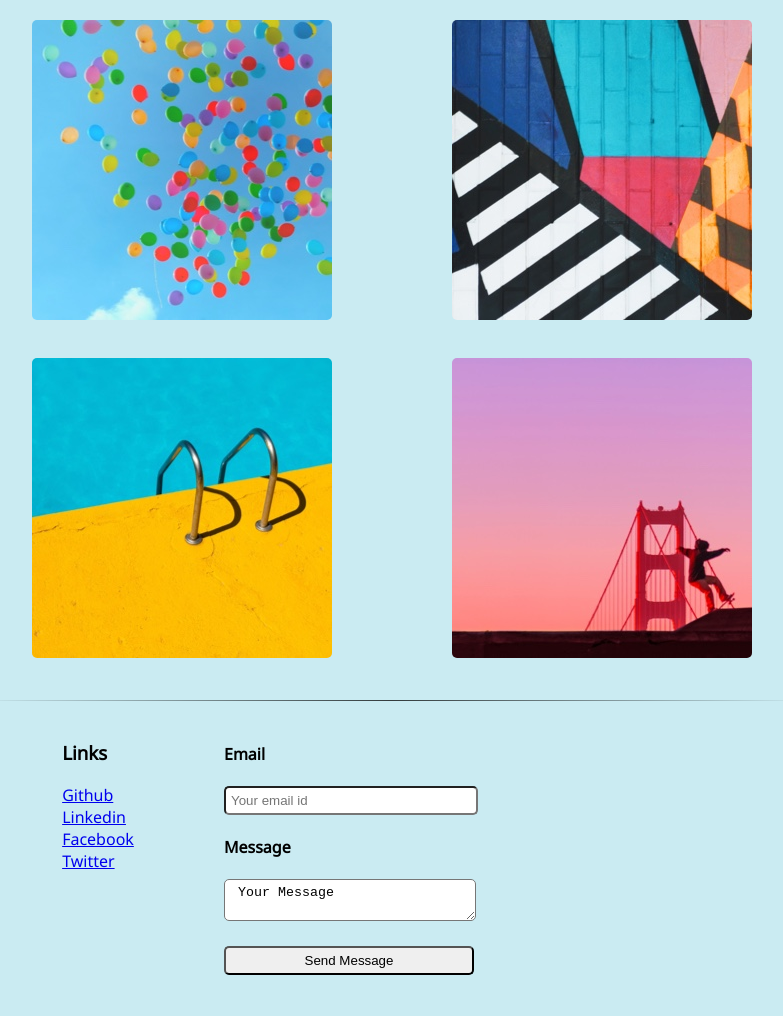
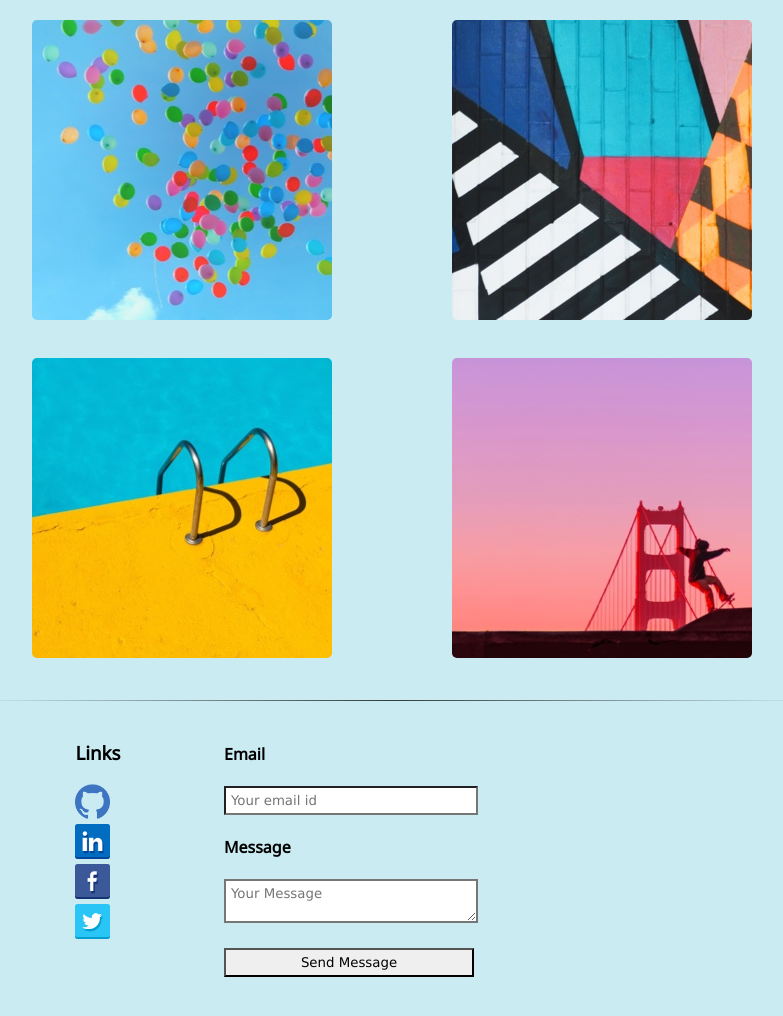
Before and after one commit to vipasyan/My-Portfolio, a plain HTML site: page Portfolio/CF.html in a window 1280 px wide. Shown: the part 580-1596 px from the top of the page, without its empty margins (248-1031 px from the left). Drawn offline with Linux system fonts and the light colour scheme.

Commit message:
Add Icons
Add icons for links and place holder for message

```diff
--- a/Portfolio/CF.html
+++ b/Portfolio/CF.html
@@ -71,15 +71,15 @@
 <h3> Links </h3>
 <ul class="links-list">
 <li>
-<a href="https://github.com/vipasyan"> Github </a>
+<a href="https://github.com/vipasyan"> <img class="socialmedia" src = "images/github.png" /></a>
 </li>
 <li>
- <a href="https://www.linkedin.com/in/vipasyan-telaprolu/"> Linkedin </a>
+<a href="https://www.linkedin.com/in/vipasyan-telaprolu/"> <img class="socialmedia" src = "images/linkedin.png" /></a>
  </li>
 <li>
-<a href="https://www.facebook.com/telaprolu.vipasyan"> Facebook </a>
+<a href="https://www.facebook.com/telaprolu.vipasyan"> <img class="socialmedia" src = "images/facebook.png" /></a>
  </li>
-<li> <a href="https://twitter.com/vipasyan?lang=en"> Twitter  </a>
+<li> <a href="https://twitter.com/vipasyan?lang=en"> <img class="socialmedia" src = "images/twitter.png" /> </a>
 </li>
 </ul>
 </div>
@@ -89,12 +89,12 @@
 <form action="#">
 <label for ="email">
 <h4> Email </h4>
- <input id = "email" placeholder = "Your email id"/>
+ <input id = "email" placeholder = "Your email id"></input>
 </label>
 
 <label for ="message">
 <h4> Message</h4>
- <textarea id="message"> Your Message </textarea>
+ <textarea id="message" placeholder = "Your Message"></textarea>
 </label>
 <div class= "submit-button-wrapper">
 <input type="submit" value="Send Message">
--- a/Portfolio/styles.css
+++ b/Portfolio/styles.css
@@ -11,7 +11,7 @@ h1, h2, h3, h4 {
 
 
 p{
-	color: red;
+	color: green;
 
 }
 h2 {
@@ -100,6 +100,11 @@ h2 {
 	transition: all ease-in-out .2%;
 }
 
+.socialmedia{
+	height: 35px;
+	width: 35px;
+}
+
 .projects-grid{
 	display: grid;
 	grid-template-columns:50% 50%;
@@ -148,7 +153,9 @@ h2 {
 
 form input, textarea {
 	padding:5px;
-	border-radius: 5px;
+	#border-radius: 5px;
+	border-width:2px;
+	font-family:Verdana;
 	width: 240px;
 }
 
```
Also changed, not shown: Portfolio/images/facebook.png (added), Portfolio/images/github.png (added), Portfolio/images/linkedin.png (added), Portfolio/images/twitter.png (added).
